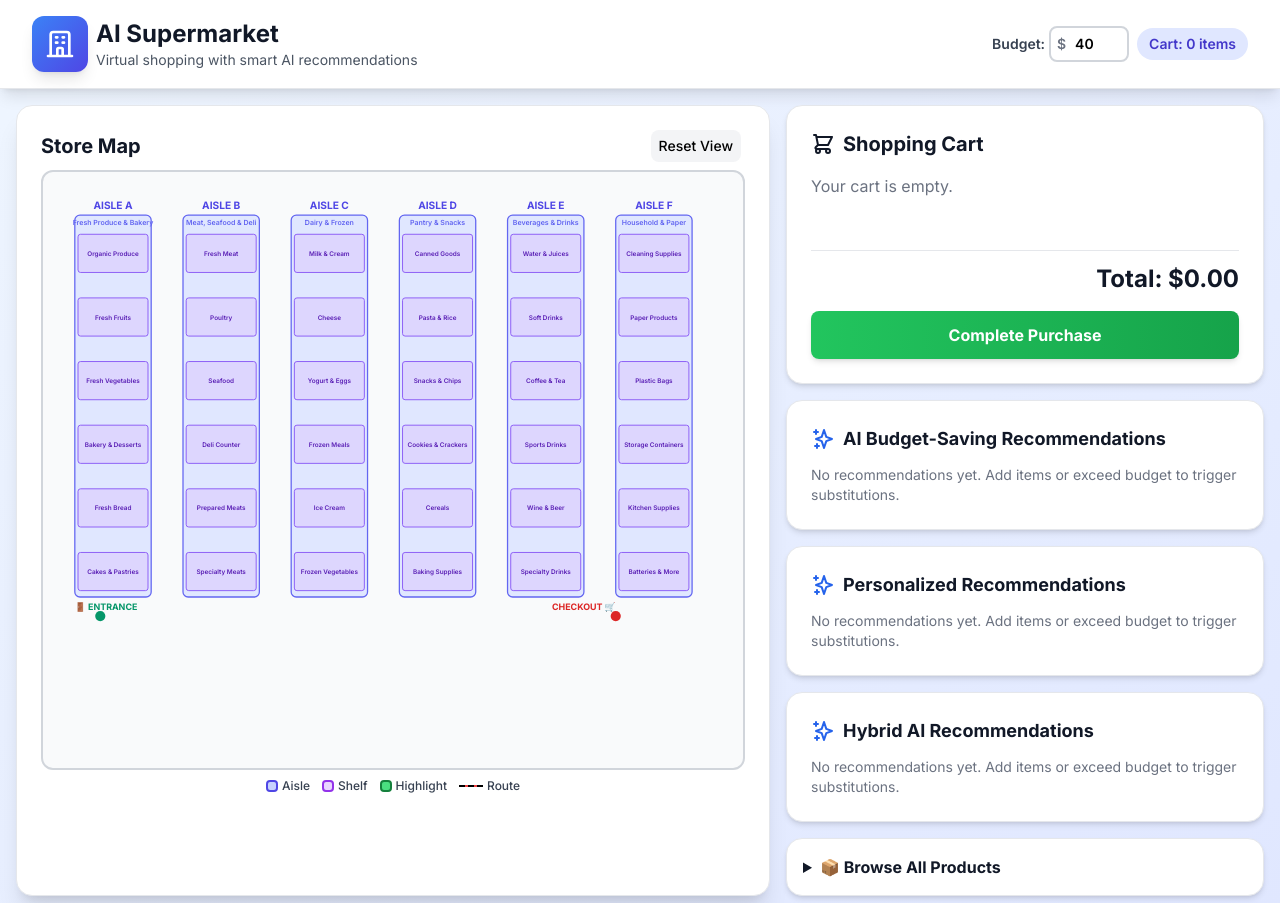
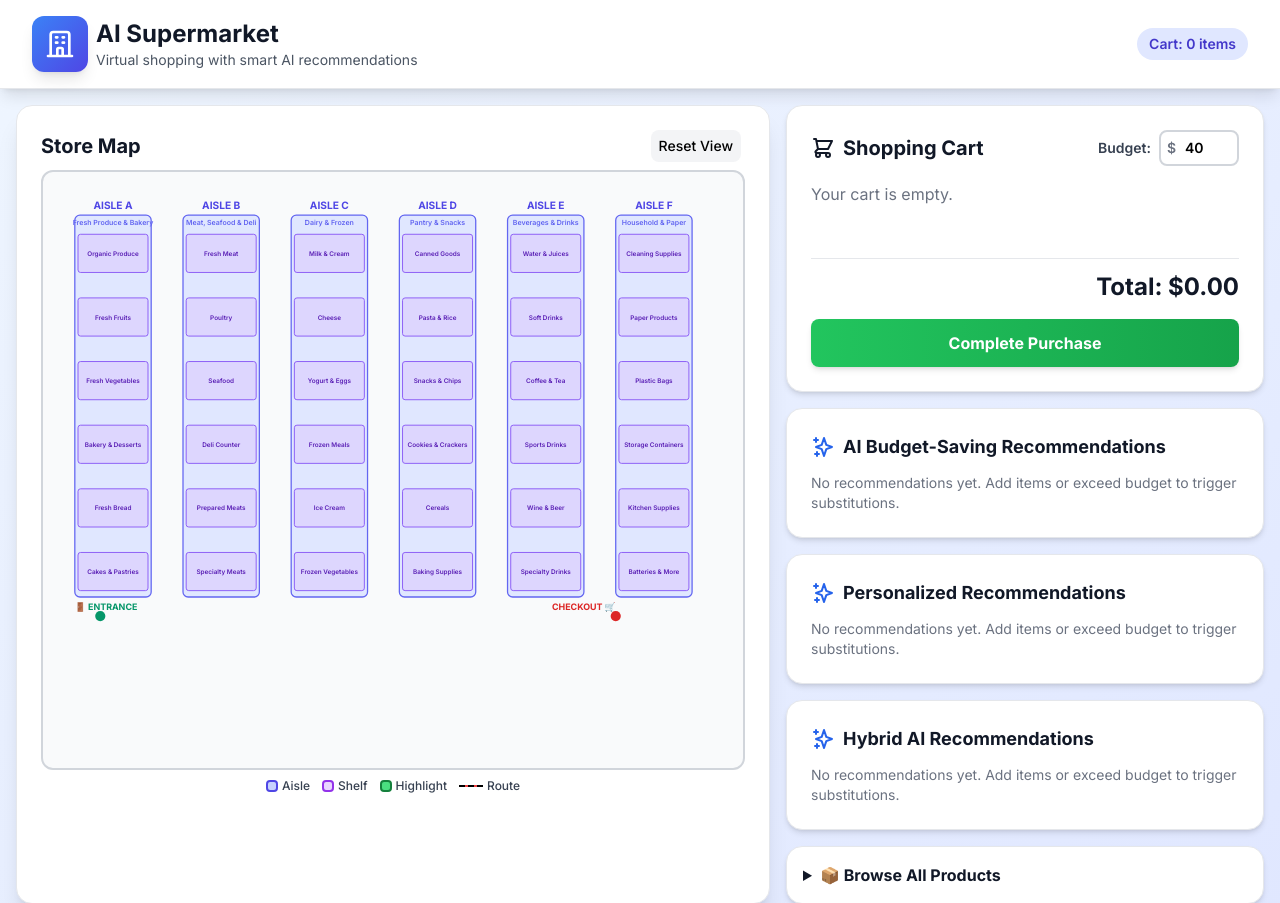
Before and after one commit to endruchiu/ai-super-market, a Flask app: page / in a window 1280 px wide. Shown: the top 903 px of the page. Run offline with Flask 3, Linux system fonts and the light colour scheme; data that the repository does not hold is empty; parts of the project's set-up code (start-up, migrations or seed data) failed here and were passed over; some libraries are stand-ins or nearby versions.

Commit message:
Rearrange budget input to appear next to the shopping cart icon
Remove budget input from header section and add it next to the shopping cart title within the shopping cart panel.

Replit-Commit-Author: Agent
Replit-Commit-Session-Id: d7b4333a-acca-4694-9a40-221e2849bb26
Replit-Commit-Checkpoint-Type: full_checkpoint
Replit-Commit-Screenshot-Url: https://storage.googleapis.com/screenshot-production-us-central1/8cb6f115-3b82-4b1b-8c06-a2c76f9d89b3/d7b4333a-acca-4694-9a40-221e2849bb26/OSdHtH8

```diff
--- a/templates/index.html
+++ b/templates/index.html
@@ -118,19 +118,9 @@
             <p class="text-sm text-gray-600 header-subtitle">Virtual shopping with smart AI recommendations</p>
           </div>
         </div>
-        <div class="flex items-center space-x-2">
-          <div class="flex items-center space-x-1">
-            <label class="text-sm font-semibold text-gray-700">Budget:</label>
-            <div class="relative">
-              <span class="absolute left-2 top-1/2 transform -translate-y-1/2 text-gray-500 font-semibold text-sm">$</span>
-              <input id="budget" type="number" min="0" step="0.01" value="40"
-                     class="w-20 pl-6 pr-2 py-1.5 border-2 border-gray-300 rounded-lg focus:border-indigo-500 font-semibold text-sm btn-compact">
-            </div>
-          </div>
         <span id="cartBadge" class="px-3 py-1.5 bg-indigo-100 text-indigo-700 rounded-full font-semibold text-sm">
           Cart: 0 items
         </span>
-        </div>
       </div>
     </div>
   </div>
@@ -188,11 +178,21 @@
 
       <!-- Shopping Cart -->
       <div class="bg-white rounded-2xl shadow-md p-6 border border-gray-200 panel-compact">
-        <div class="flex items-center space-x-2 mb-4">
+        <div class="flex items-center justify-between mb-4">
+          <div class="flex items-center space-x-2">
             <svg class="w-6 h-6 text-gray-900" fill="none" stroke="currentColor" viewBox="0 0 24 24">
               <path stroke-linecap="round" stroke-linejoin="round" stroke-width="2" d="M3 3h2l.4 2M7 13h10l4-8H5.4M7 13L5.4 5M7 13l-2.293 2.293c-.63.63-.184 1.707.707 1.707H17m0 0a2 2 0 100 4 2 2 0 000-4zm-8 2a2 2 0 11-4 0 2 2 0 014 0z"></path>
             </svg>
             <h3 class="text-xl font-bold text-gray-900">Shopping Cart</h3>
+          </div>
+          <div class="flex items-center space-x-2">
+            <label class="text-sm font-semibold text-gray-700">Budget:</label>
+            <div class="relative">
+              <span class="absolute left-2 top-1/2 transform -translate-y-1/2 text-gray-500 font-semibold text-sm">$</span>
+              <input id="budget" type="number" min="0" step="0.01" value="40"
+                     class="w-20 pl-6 pr-2 py-1.5 border-2 border-gray-300 rounded-lg focus:border-indigo-500 font-semibold text-sm btn-compact" onchange="checkBudget()">
+            </div>
+          </div>
         </div>
 
         <div id="cartItems" class="space-y-2 mb-4" style="min-height: 60px;">
```
Also changed, not shown: attached_assets/targeted_element_1760942615693.png (added). Lines whose indentation alone changed are shown as unchanged.
